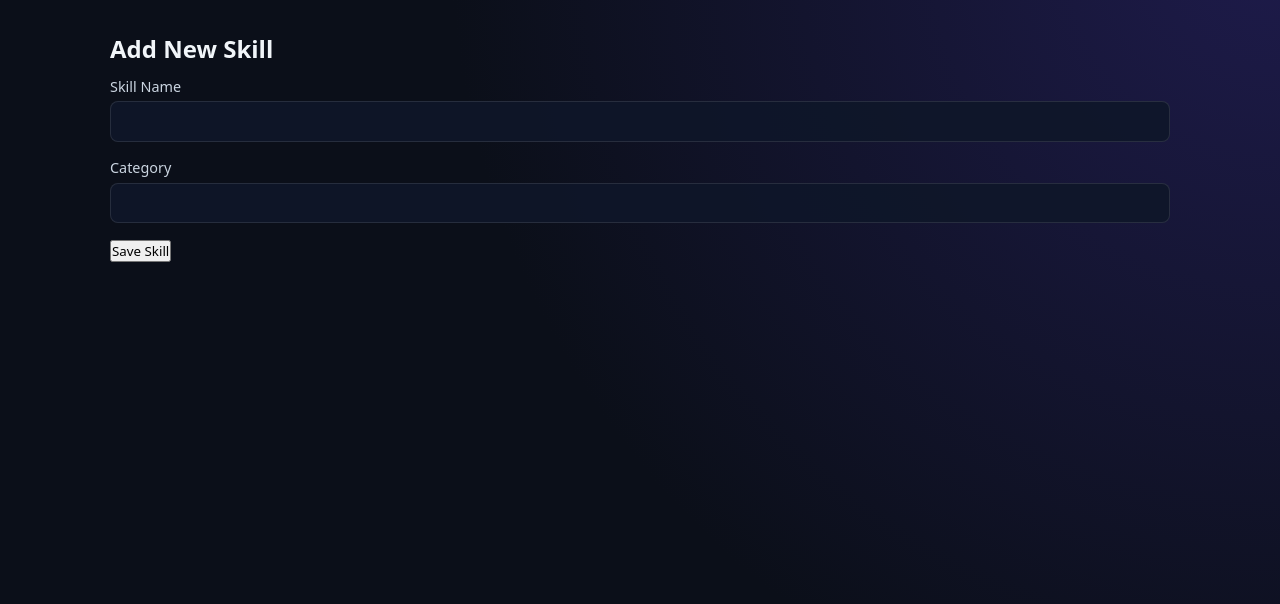
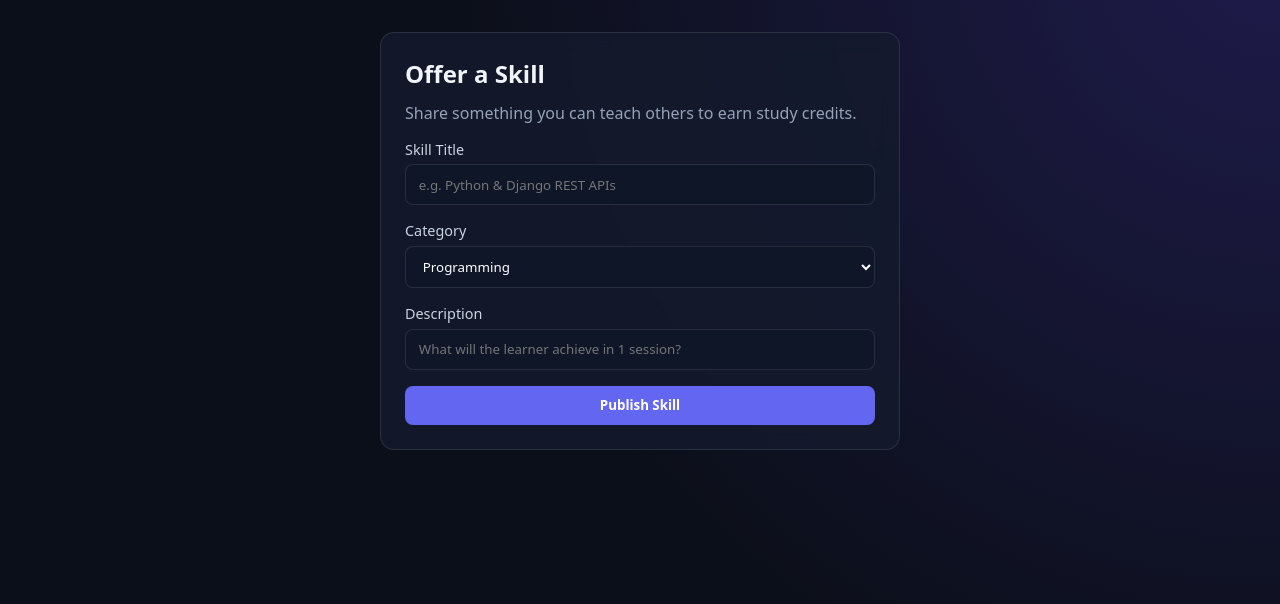
Before and after one commit to ryanmakau560-debug/TalentLedger, a Django app: page /add-skill/ in a window 1280 px wide. Shown: the part 64-668 px from the top of the page. Run offline with Django 5.2, Linux system fonts and the light colour scheme; the visitor is signed in with stand-in values (Sample User, id 1).

Commit message:
Update add_skill.html to dark theme and REST API

```diff
--- a/templates/add_skill.html
+++ b/templates/add_skill.html
@@ -1,22 +1,65 @@
-{% extends 'base.html' %}
+{% extends "base.html" %}
+{% block title %}Add Skill | TalentLedger{% endblock %}
 
 {% block content %}
-<div class="max-w-md mx-auto mt-10 bg-white p-8 rounded-lg shadow-md">
-    <h2 class="text-2xl font-bold mb-6">Add New Skill</h2>
+<div class="card" style="max-width: 520px; margin: 1.5rem auto;">
+  <h2>Offer a Skill</h2>
+  <p class="muted">Share something you can teach others to earn study credits.</p>
 
-    <form method="post">
-        {% csrf_token %}
-        <div class="mb-4">
-            <label class="block text-gray-700">Skill Name</label>
-            {{ form.name }}
-        </div>
-        <div class="mb-4">
-            <label class="block text-gray-700">Category</label>
-            {{ form.category }}
-        </div>
-        <button type="submit" class="w-full bg-blue-600 text-white py-2 rounded hover:bg-blue-700">
-            Save Skill
-        </button>
-    </form>
+  <form id="add-skill-form">
+    <label for="title">Skill Title</label>
+    <input id="title" type="text" required placeholder="e.g. Python & Django REST APIs" />
+
+    <label for="category">Category</label>
+    <select id="category">
+      <option value="Programming">Programming</option>
+      <option value="Design">Design</option>
+      <option value="Languages">Languages</option>
+      <option value="Business">Business</option>
+      <option value="Other">Other</option>
+    </select>
+
+    <label for="description">Description</label>
+    <input id="description" type="text" required placeholder="What will the learner achieve in 1 session?" />
+
+    <button class="btn" type="submit" style="width: 100%;">Publish Skill</button>
+  </form>
 </div>
 {% endblock %}
+
+{% block extra_scripts %}
+<script>
+  document.getElementById("add-skill-form").addEventListener("submit", async (e) => {
+    e.preventDefault();
+    const me = getCurrentUser();
+    if (!me) {
+      showMsg("Please log in before adding a skill.", true);
+      return;
+    }
+
+    const title = document.getElementById("title").value.trim();
+    const category = document.getElementById("category").value;
+    const description = document.getElementById("description").value.trim();
+
+    try {
+      await apiRequest("/api/skills/", {
+        method: "POST",
+        body: JSON.stringify({
+          title,
+          name: title,
+          category,
+          description,
+          user: me.id,
+        }),
+      });
+
+      showMsg("Skill published to the Marketplace! Redirecting...");
+      setTimeout(() => {
+        window.location.href = "/marketplace/";
+      }, 600);
+    } catch (err) {
+      showMsg(err.message, true);
+    }
+  });
+</script>
+{% endblock %}
```
